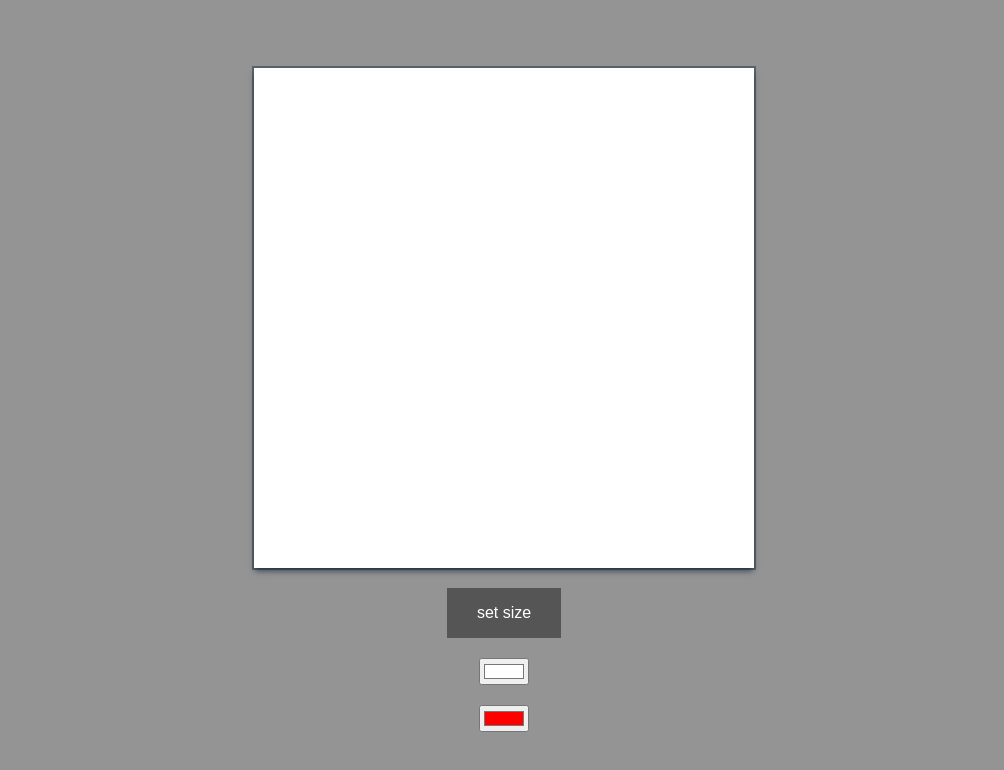
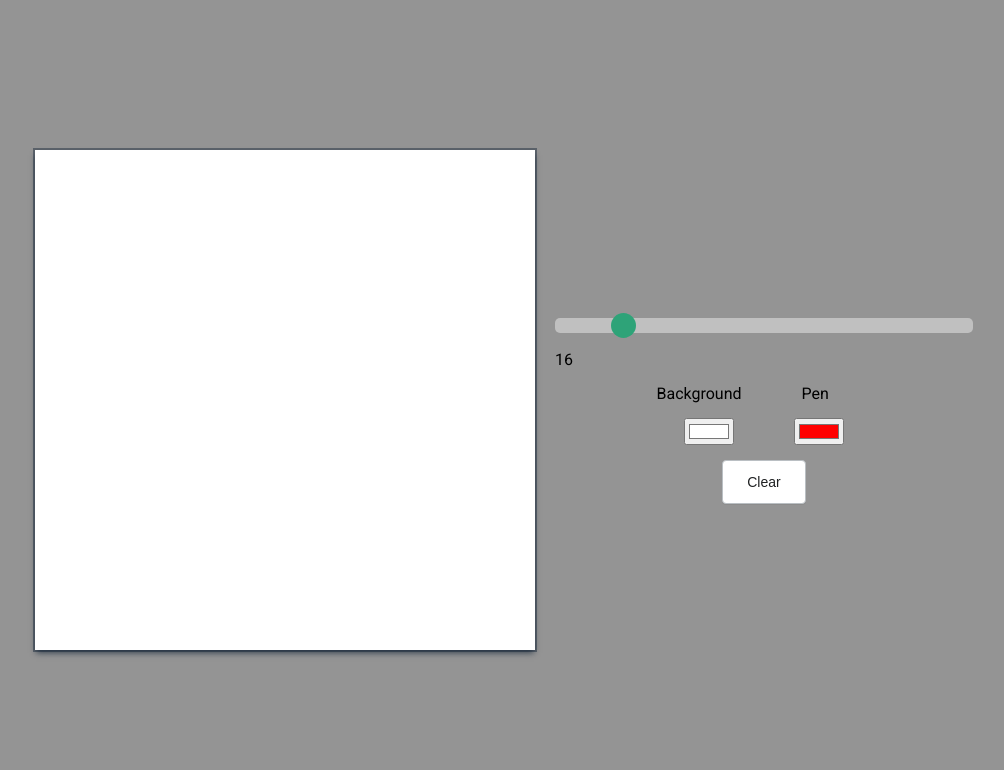
Before and after one commit to JustSerhii/Etch-a-Sketch, a plain HTML site: page index.html in a window 1280 px wide. Shown: the whole page, without its empty margins (136-1140 px from the left). Drawn offline with Linux system fonts and the light colour scheme.

Commit message:
Slider for picking size of canva

```diff
--- a/index.html
+++ b/index.html
@@ -5,19 +5,28 @@
   <meta charset="UTF-8">
   <meta name="viewport" content="width=device-width, initial-scale=1.0">
   <title>Etch a Sketch</title>
-
+  <link rel="preconnect" href="https://fonts.googleapis.com">
+  <link rel="preconnect" href="https://fonts.gstatic.com" crossorigin>
+  <link href="https://fonts.googleapis.com/css2?family=Roboto:wght@300;400;500&display=swap" rel="stylesheet">
   <link rel="stylesheet" href="styles.css">
 </head>
 
 <body>
   <div class="container">
     <div class="canva-container"></div>
-    <div class="color-pick">
-    </div>
     <div class="options">
-      <button id="size-button">set size</button>
-      <input id="background-color-picker" type="color" value="#FFFFFF" />
-      <input id="drawing-color-picker" type="color" value="#FF0000" />
+      <input type="range" min="2" max="100" value="16" class="slider" id="sizeSlider">
+      <p id="sizeValue">Value: <span style="color: rgb(120, 0, 0);">16</span></p>
+      <div class="text-container">
+        <div class="option-text">Background</div>
+        <div class="option-text">Pen</div>
+      </div>
+      <div class="color-pickers">
+        <input id="background-color-picker" type="color" value="#FFFFFF" />
+        <input id="drawing-color-picker" type="color" value="#FF0000" />
+      </div>
+      <button id="clear-button">Clear</button>
+
     </div>
   </div>
 
--- a/script.js
+++ b/script.js
@@ -1,20 +1,30 @@
 const cont = document.querySelector('.canva-container');
-let size = 16;
 let isDrawing = true;
 
-const sizeButton = document.getElementById('size-button');
 const backColor = document.getElementById('background-color-picker');
 const drawColor = document.getElementById('drawing-color-picker');
+const clearButton = document.getElementById('clear-button');
 
-sizeButton.addEventListener('click', () => {
-    size = parseInt(prompt('Enter the size'));
-    if (size > 1 && size <= 100) {
-        clearGrid();
-        createGrid(size);
-    } else {
-        alert('Size should be between 2 and 100, inclusive');
-    }
+const slider = document.getElementById("sizeSlider");
+const output = document.getElementById("sizeValue");
+output.innerHTML = slider.value;
+
+let size = slider.value;
+
+slider.addEventListener('change', function () {
+    size = this.value;
+    clearGrid();
+    createGrid(size);
 });
+
+slider.oninput = function () {
+    output.innerHTML = this.value;
+}
+
+clearButton.addEventListener('click', () => {
+    clearGrid();
+    createGrid(size);
+})
 
 function clearGrid() {
     cont.innerHTML = '';
--- a/styles.css
+++ b/styles.css
@@ -1,4 +1,5 @@
 body {
+  font-family: Roboto, Arial, Helvetica, sans-serif;
   display: flex;
   justify-content: center;
   align-items: center;
@@ -8,6 +9,32 @@ body {
 }
 
 .container {
+  display: flex;
+  align-items: center;
+  flex-direction: row;
+  gap: 20px;
+}
+
+#clear-button {
+  display: inline-block;
+  outline: 0;
+  cursor: pointer;
+  text-align: center;
+  border: 1px solid #babfc3;
+  padding: 11px 24px;
+  min-height: 44px;
+  min-width: 44px;
+  color: #202223;
+  background: #ffffff;
+  border-radius: 4px;
+  font-weight: 500;
+  font-size: 14px;
+  box-shadow: rgba(0, 0, 0, 0.05) 0px 1px 0px 0px;
+}
+
+#clear-button:hover {
+  background: #f6f6f7;
+  outline: 1px solid transparent;
 }
 
 .options {
@@ -15,7 +42,7 @@ body {
   justify-content: center;
   align-items: center;
   margin-top: 20px;
-  gap: 20px;
+  gap: 15px;
   flex-direction: column;
 }
 
@@ -38,6 +65,19 @@ body {
   box-shadow: rgba(6, 24, 44, 0.4) 0px 0px 0px 2px, rgba(6, 24, 44, 0.65) 0px 4px 6px -1px, rgba(255, 255, 255, 0.08) 0px 1px 0px inset;
 }
 
+.color-pickers {
+  display: flex;
+  flex-direction: row;
+  gap: 60px;
+}
+
+.text-container {
+  width: 215px;
+  display: flex;
+  flex-direction: row;
+  gap: 60px;
+}
+
 .square {
   background-color: white;
 }
@@ -45,3 +85,37 @@ body {
 .changed-square {
   background-color: red;
 }
+
+.slider {
+  -webkit-appearance: none;
+  width: 100%;
+  height: 15px;
+  border-radius: 5px;
+  background: #d3d3d3;
+  outline: none;
+  opacity: 0.7;
+  -webkit-transition: .2s;
+  transition: opacity .2s;
+}
+
+.slider::-webkit-slider-thumb {
+  -webkit-appearance: none;
+  appearance: none;
+  width: 25px;
+  height: 25px;
+  border-radius: 50%;
+  background: #04AA6D;
+  cursor: pointer;
+}
+
+.slider::-moz-range-thumb {
+  width: 25px;
+  height: 25px;
+  border-radius: 50%;
+  background: #04AA6D;
+  cursor: pointer;
+}
+
+p {
+  margin: 0 400px 0 0;
+}
```
